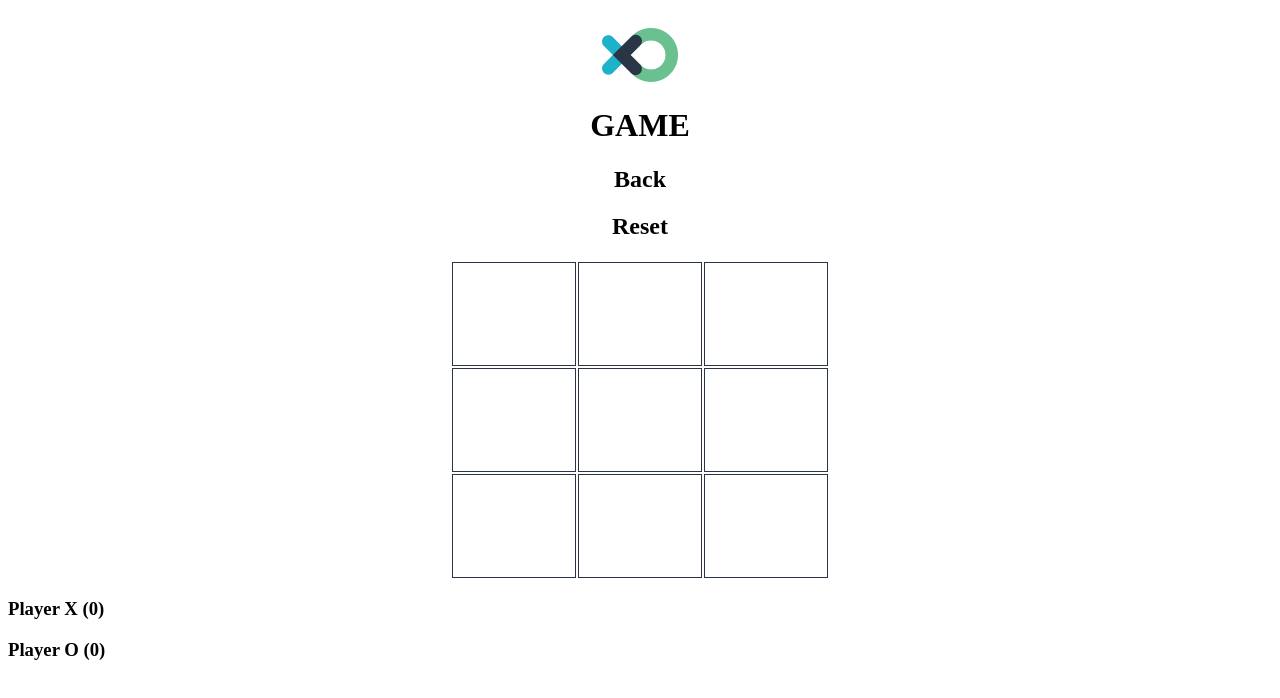
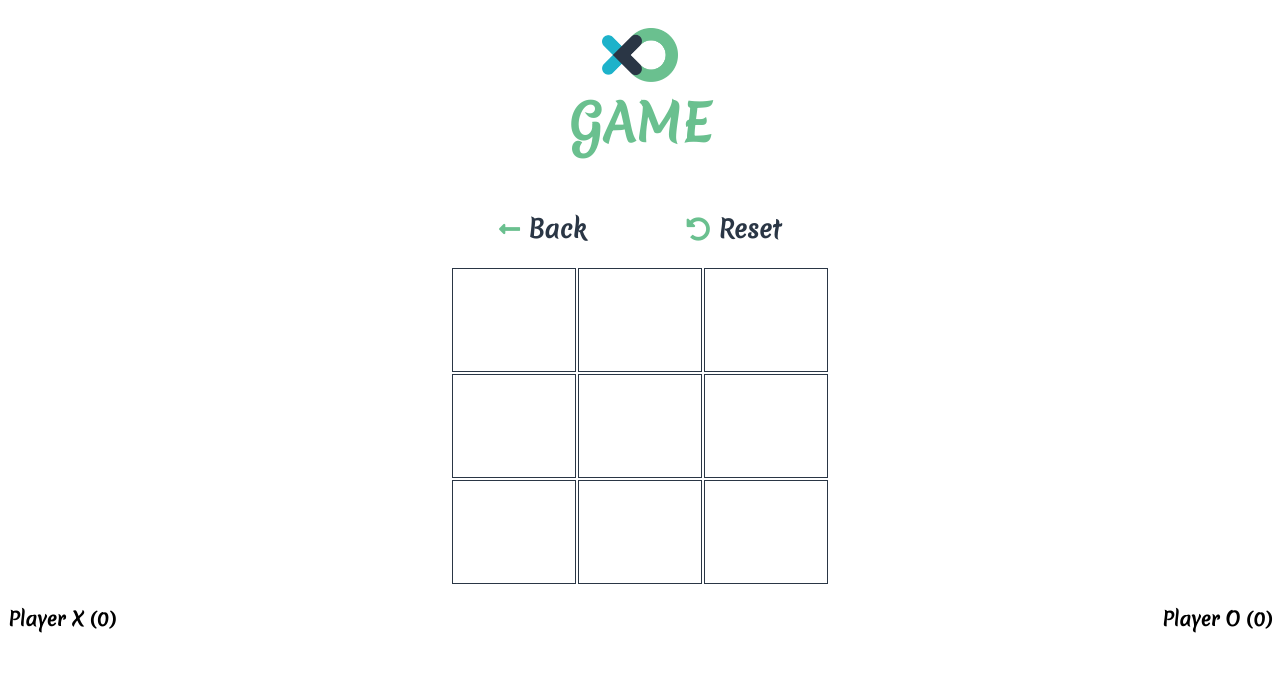
Before and after one commit to Mina-Dawoud/x_o_game, an Angular app: page / in a window 1280 px wide. Shown: the top 698 px of the page. Built offline with nearby package versions, Linux system fonts and the light colour scheme.

Commit message:
adding font icon library

```diff
--- a/package.json
+++ b/package.json
@@ -21,6 +21,7 @@
     "@angular/platform-browser": "^5.2.0",
     "@angular/platform-browser-dynamic": "^5.2.0",
     "@angular/router": "^5.2.0",
+    "@fortawesome/fontawesome-free": "^5.1.0",
     "core-js": "^2.4.1",
     "rxjs": "^5.5.6",
     "zone.js": "^0.8.19"
--- a/src/app/app.component.css
+++ b/src/app/app.component.css
@@ -1,3 +1,7 @@
+.xo-container{
+    font-family: 'Merienda', cursive;
+}
+
 .xo-image{
     width: 6%;
     margin-top: 20px;
@@ -17,13 +21,12 @@ table tr td{
     height: 100px;
 }
 
-<<<<<<< HEAD
 .main-heading{
     margin-top: 0px;
-    font-family: 'Merienda', cursive;
     color: #6ac08f;
     font-size: 50px;
-=======
+}
+
 table tr td:not(.disabled):hover{
     background-color: #ccc;
     cursor: pointer;
@@ -32,7 +35,6 @@ table tr td:not(.disabled):hover{
 .disabled{
     cursor: not-allowed;
     user-select: none;
->>>>>>> develop
 }
 
 .success{
@@ -67,3 +69,17 @@ table tr td:not(.disabled):hover{
 .float-left{
     float: left;
 }
+
+.clicked-btn{
+    cursor: pointer;
+    color: #2a3645;
+    display: inline-block;
+}
+
+.clicked-btn:first-child{
+    margin-right: 100px;
+}
+
+.clicked-btn i{
+    color: #6ac08f;
+}
--- a/src/app/app.component.html
+++ b/src/app/app.component.html
@@ -1,23 +1,42 @@
 <!--The content below is only a placeholder and can be replaced.-->
+<div class="xo-container">
   <div style="text-align:center">
+
     <img class="xo-image" src="../assets/images/xo-favicon.png">
+
     <h1 class="main-heading">
       GAME
     </h1>
-  <h2 (click)="backOneStep()">Back</h2>
-  <h2 (click)="reset()">Reset</h2>
+
+    <div>
+      <h2 class="clicked-btn" (click)="backOneStep()">
+        <i class="fas fa-long-arrow-alt-left"></i>
+        Back
+      </h2>
+      <h2 class="clicked-btn" (click)="reset()">
+        <i class="fas fa-undo-alt"></i>
+        Reset
+      </h2>
+    </div>
+
     <table>
       <tr *ngFor="let x of [0,1,2]">
         <td class="{{xoTable[x*3+y].value? 'disabled' : ''}}" *ngFor="let y of [0,1,2]" (click)="setCharacter(x*3+y)" [ngClass]="getStyle(x*3+y)">{{xoTable[x*3+y].value}}</td>
       </tr>
     </table>
+
   </div>
 
+
   <div class="player-container">
+
     <div class="float-left" [ngClass]="{'x-style': isWinner('X')}">
       <h3>Player X ({{xCounter}})</h3>
     </div>
-  <div class="float-right"  [ngClass]="{'o-style': isWinner('O')}">
+
+    <div class="float-right" [ngClass]="{'o-style': isWinner('O')}">
       <h3>Player O ({{oCounter}})</h3>
     </div>
+
   </div>
+</div>
--- a/src/index.html
+++ b/src/index.html
@@ -8,6 +8,7 @@
   <meta name="viewport" content="width=device-width, initial-scale=1">
   <link rel="icon" type="image/x-icon" href="assets/images/xo-favicon.png">
   <link href="https://fonts.googleapis.com/css?family=Berkshire+Swash|Merienda" rel="stylesheet">
+  <link rel="stylesheet" href="https://use.fontawesome.com/releases/v5.1.0/css/all.css" integrity="sha384-lKuwvrZot6UHsBSfcMvOkWwlCMgc0TaWr+30HWe3a4ltaBwTZhyTEggF5tJv8tbt" crossorigin="anonymous">
 </head>
 <body>
   <app-root></app-root>
```
Also changed, not shown: .angular-cli.json, 1 other file (tests, documents, lock files or other folders). Lines whose indentation alone changed are shown as unchanged.
